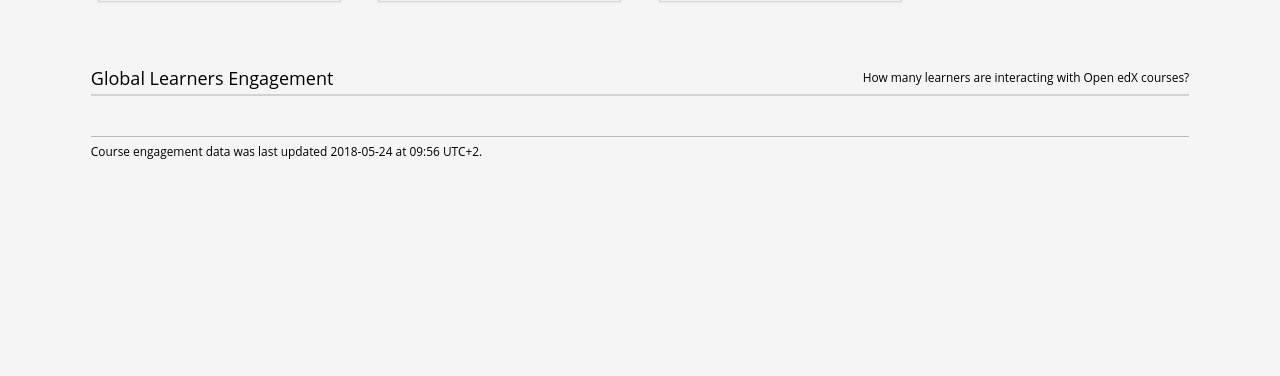
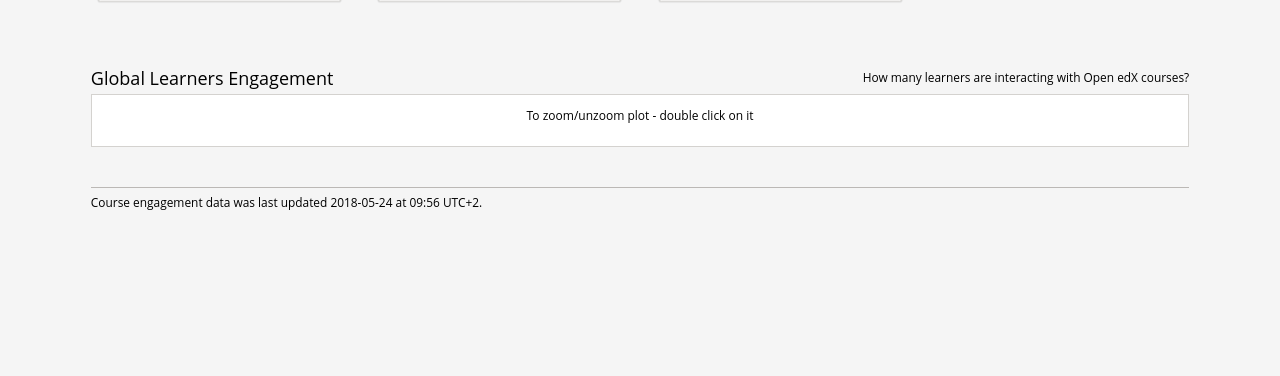
Before and after one commit to raccoongang/OLGA, a Django app: page / in a window 1280 px wide. Shown: the part 389-765 px from the top of the page. Run offline with Django 3.2, Linux system fonts and the light colour scheme; data that the repository does not hold is empty; some libraries are stand-ins or nearby versions; some web fonts are replaced.

Commit message:
added tooltip and fix ticks overlap (#133)
* olga-33 olga-34 fixes

* typo fix

```diff
--- a/web/olga/charts/static/charts/edits.css
+++ b/web/olga/charts/static/charts/edits.css
@@ -53,3 +53,8 @@
 .unspecified-country {
     color: #666;
 }
+.tooltip-unzoom {
+    text-align: center;
+    padding: 12px 0;
+    font-size: 12px;
+}
--- a/web/olga/charts/static/charts/graphs.js
+++ b/web/olga/charts/static/charts/graphs.js
@@ -56,7 +56,7 @@
                 showline: true,
             },
             yaxis4: {
-                nticks: 4,
+                nticks: 5,
                 anchor: 'x',
                 overlaying: 'y',
                 side: 'right',
--- a/web/olga/charts/templates/charts/graphs.html
+++ b/web/olga/charts/templates/charts/graphs.html
@@ -104,6 +104,7 @@
                             <div class="section-content section-data-viz">
                                 <div class="analytics-chart-container">
                                     <div>
+                                        <p class="tooltip-unzoom">To zoom/unzoom plot - double click on it</p>
                                         <div>
                                             <div id="instances"></div>
                                             <div id="courses"></div>
```
